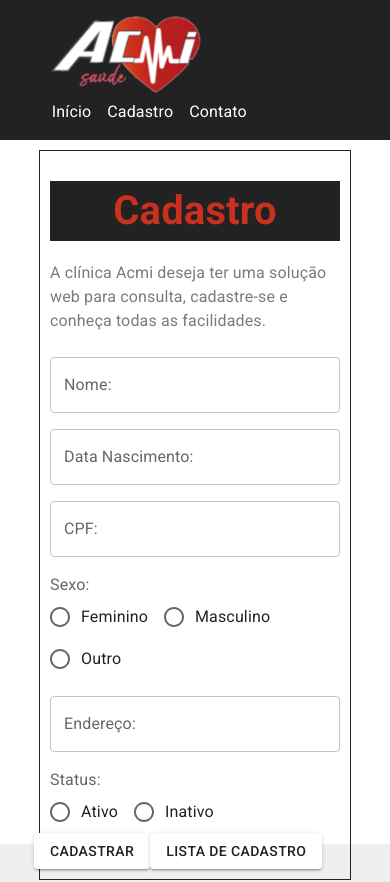
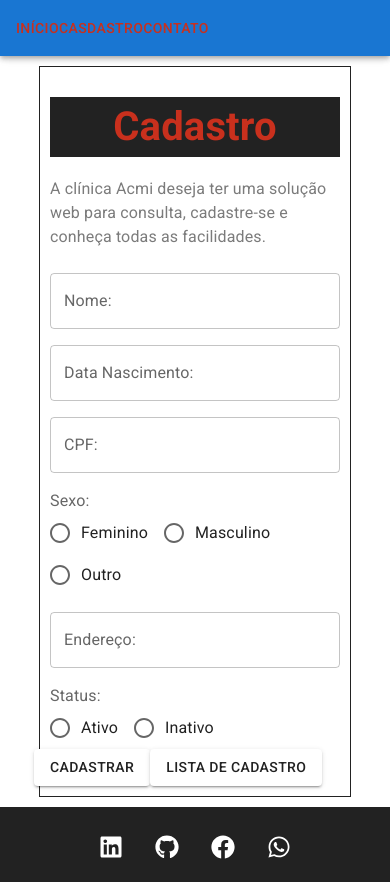
Before and after one commit to IsaiasSantanaDosSantos/Teste-desenvolvedor-jr, a React (Create React App) app: page /cadastro in a window 390 px wide. Shown: the top 882 px of the page. Built offline with nearby package versions, Linux system fonts and the light colour scheme.

Commit message:
refactor: start to develop the responsiveness of the navigation bar.

```diff
--- a/package.json
+++ b/package.json
@@ -5,6 +5,7 @@
   "dependencies": {
     "@emotion/react": "^11.8.1",
     "@emotion/styled": "^11.8.1",
+    "@material-ui/styles": "^4.11.4",
     "@mui/material": "^5.4.3",
     "@mui/styled-engine-sc": "^5.4.2",
     "@testing-library/jest-dom": "^5.16.2",
--- a/src/App.js
+++ b/src/App.js
@@ -4,14 +4,18 @@ import Inicio from "./components/pages/Inicio";
 import Cadastro from "./components/pages/Cadastro";
 import Contato from "./components/pages/Contato";
 import Container from "./components/layout/Container";
-import Navbar from "./components/layout/Navbar.js";
+//import Navbar from "./components/layout/Navbar.js";
 import Footer from "./components/layout/Footer.js";
 import Listar from "./components/pages/Listar";
+import Header from "./components/Header";
 
+
+
+//O componente "NavBar estava entre o Router e o Container" no mesmo lugar onde coloquei o Header
 function App() {
   return (
     <Router>
-      <Navbar />
+      <Header />
       <Container customClass="min-height">
         <Routes>
           <Route path="/" element={<Inicio />} />
--- /dev/null
+++ b/src/components/Header.js
@@ -0,0 +1,43 @@
+import React from "react";
+import Link from "@mui/material/Link";
+import { makeStyles } from "@material-ui/styles";
+import { AppBar, Toolbar } from "@mui/material";
+
+const navigationLinks = [
+  { name: "Início", href: "" },
+  { name: "Casdastro", href: "" },
+  { name: "Contato", href: "" },
+];
+
+const useStyles = makeStyles((_theme) => ({
+  link: {
+    marginRight: 20,
+  },
+  bgDark: {
+    background: "#222",
+  },
+}));
+
+export default function Header() {
+  const styles = useStyles();
+
+  //Parei em 4 minutos e 15 segundo do vídio https://www.youtube.com/watch?v=gCEoLdufFLU
+
+  return (
+    <AppBar className={styles.bgDark} position="sticky">
+      <Toolbar>
+        {navigationLinks.map((item) => (
+          <Link
+            className={styles.link}
+            color="#C9301D"
+            variant="button"
+            underline="none"
+            href={item.href}
+          >
+            {item.name}
+          </Link>
+        ))}
+      </Toolbar>
+    </AppBar>
+  );
+}
--- a/src/index.js
+++ b/src/index.js
@@ -4,6 +4,7 @@ import "./index.css";
 import App from "./App";
 import reportWebVitals from "./reportWebVitals";
 import { CssBaseline } from '@mui/material';
+import Header from "./components/Header"
 
 ReactDOM.render(
   <React.StrictMode>
```
Also changed, not shown: src/components/layout/Form.js (+28 -17 lines), src/components/pages/Listar.js (+13 -22 lines), 1 other file (tests, documents, lock files or other folders).
